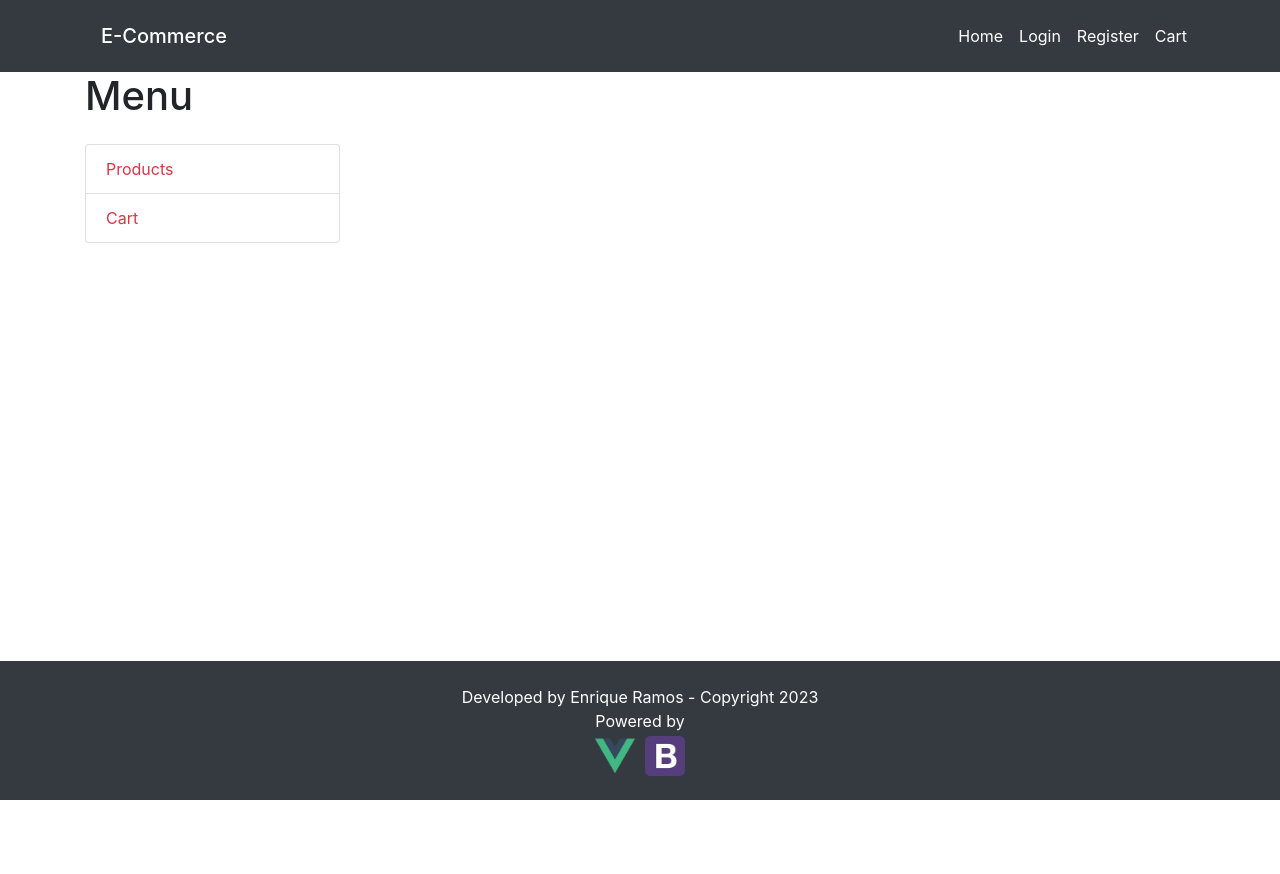
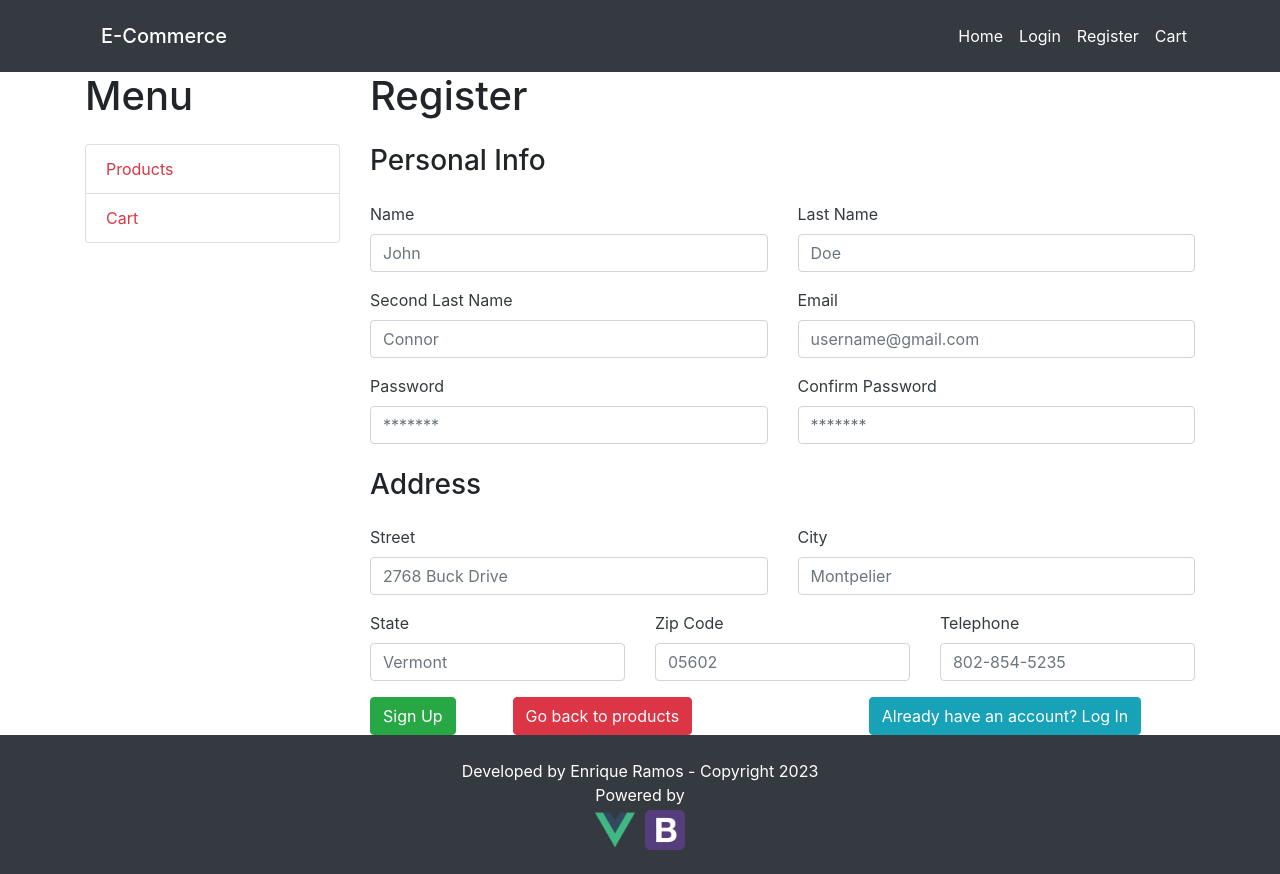
Before and after one commit to brokenerk/e_commerce_front, a Vue app: page /register in a window 1280 px wide. Before the commit the page ends 800 px from the top, so only its background shows below. Built offline with nearby package versions, Linux system fonts and the light colour scheme.

Commit message:
register working....

```diff
--- /dev/null
+++ b/src/components/Users/UserAddress.vue
@@ -0,0 +1,63 @@
+<template>
+  <div>
+    <h3 class="my-4">Address</h3>
+
+		<div class="form-group row">
+			<div class="col-lg-6 col-md-6">
+				<label for="" class="text-dark">Street</label>
+				<!-- <s:textfield cssClass="form-control" cssErrorClass="is-invalid" id="txStreet" name="model.street" placeholder="Calle El Solecito 231"/> -->
+				<!-- <s:fielderror fieldName="model.street" class="text-danger"/> -->
+				<input class="form-control" @input="setAddressData()" v-model="address.tx_street" placeholder="2768 Buck Drive"/>
+			</div>
+			<div class="col-lg-6 col-md-6">
+				<label for="" class="text-dark">City</label>
+				<!-- <s:textfield cssClass="form-control" cssErrorClass="is-invalid" id="txCity" name="model.city" placeholder="Naucalpan de Juarez"/> -->
+				<!-- <s:fielderror fieldName="model.city" class="text-danger"/> -->
+				<input class="form-control" @input="setAddressData()" v-model="address.tx_city" placeholder="Montpelier"/>
+			</div>
+		</div>
+
+		<div class="form-group row">
+			<div class="col col-lg-4">
+				<label for="" class="text-dark">State</label>
+				<!-- <s:textfield cssClass="form-control" cssErrorClass="is-invalid" id="txState" name="model.state" placeholder="Edo. de Mexico"/> -->
+				<!-- <s:fielderror fieldName="model.state" class="text-danger"/> -->
+				<input class="form-control" @input="setAddressData()" v-model="address.tx_state" placeholder="Vermont"/>
+			</div>
+			<div class="col col-lg-4">
+				<label for="" class="text-dark">Zip Code</label>
+				<!-- <s:textfield cssClass="form-control" cssErrorClass="is-invalid" id="txZipCode" name="model.zipCode" placeholder="54040"/> -->
+				<!-- <s:fielderror fieldName="model.zipCode" class="text-danger"/> -->
+				<input class="form-control" @input="setAddressData()" v-model="address.tx_zipcode" placeholder="05602"/>
+			</div>
+			<div class="col-md-6 col-lg-4">
+				<label for="" class="text-dark">Telephone</label>
+				<!-- <s:textfield cssClass="form-control" cssErrorClass="is-invalid" id="txTelephone" name="model.telephone" placeholder="55-55-55-55-55"/> -->
+				<!-- <s:fielderror fieldName="model.telephone" class="text-danger"/> -->
+				<input class="form-control" @input="setAddressData()" v-model="address.tx_telephone" placeholder="802-854-5235"/>
+			</div>
+		</div>
+  </div>
+</template>
+
+<script>
+
+export default {
+  data() {
+    return {
+      address: {
+        tx_street: '',
+        tx_city: '',
+        tx_state: '',
+        tx_zipcode: '',
+        tx_telephone: ''
+      }
+    }
+  },
+  methods: {
+    setAddressData() {
+      this.$emit('setAddressData', this.address)
+    }
+  }
+};
+</script>
--- /dev/null
+++ b/src/components/Users/UserPersonalInfo.vue
@@ -0,0 +1,73 @@
+<template>
+  <div>
+    <h3 class="my-4">Personal Info</h3>
+
+    <div class="form-group row">
+      <div class="col-lg-6 col-md-6">
+        <label for="" class="text-dark">Name</label>
+        <!-- <s:textfield cssClass="form-control" cssErrorClass="is-invalid" id="txName" name="model.name" placeholder="Juan"/> -->
+        <!-- <s:fielderror fieldName="model.name" class="text-danger"/> -->
+        <input class="form-control" @input="setUserData()" v-model="user.tx_first_name" placeholder="John"/>
+      </div>
+      <div class="col-lg-6 col-md-6">
+        <label for="" class="text-dark">Last Name</label>
+        <!-- <s:textfield cssClass="form-control" cssErrorClass="is-invalid" id="txLastName" name="model.lastName" placeholder="Gonzalez"/> -->
+        <!-- <s:fielderror fieldName="model.lastName" class="text-danger"/> -->
+        <input class="form-control" @input="setUserData()" v-model="user.tx_last_name_a" placeholder="Doe"/>
+      </div>
+    </div>
+
+    <div class="form-group row">
+      <div class="col-lg-6 col-md-6">
+        <label for="" class="text-dark">Second Last Name</label>
+        <!-- <s:textfield cssClass="form-control" cssErrorClass="is-invalid" id="txSecondLastName" name="model.secondLastName" placeholder="Ramirez"/> -->
+        <!-- <s:fielderror fieldName="model.secondLastName" class="text-danger"/> -->
+        <input class="form-control" @input="setUserData()" v-model="user.tx_last_name_b" placeholder="Connor"/>
+      </div>
+      <div class="col-lg-6 col-md-6">
+        <label for="" class="text-dark">Email</label>
+        <!-- <s:textfield cssClass="form-control" cssErrorClass="is-invalid" id="txLogin" name="model.login" placeholder="goku777@gmail.com"/> -->
+        <!-- <s:fielderror fieldName="model.login" class="text-danger"/> -->
+        <input class="form-control" @input="setUserData()" v-model="user.tx_login" placeholder="username@gmail.com"/>
+      </div>
+    </div>
+
+    <div class="form-group row">
+      <div class="col-lg-6 col-md-6">
+        <label for="" class="text-dark">Password</label>
+        <!-- <s:password cssClass="form-control" cssErrorClass="is-invalid" id="txPassword" name="model.password" placeholder="*******"/> -->
+        <!-- <s:fielderror fieldName="model.password" class="text-danger"/> -->
+        <input type="password" class="form-control" @input="setUserData()" v-model="user.tx_password" placeholder="*******"/>
+      </div>
+      <div class="col-lg-6 col-md-6">
+        <label for="" class="text-dark">Confirm Password</label>
+        <!-- <s:password cssClass="form-control" cssErrorClass="is-invalid" id="txConfirmPassword" name="confirmPassword" placeholder="*******"/> -->
+        <!-- <s:fielderror fieldName="confirmPassword" class="text-danger"/> -->
+        <input type="password" class="form-control" @input="setUserData()" v-model="confirmPassword" placeholder="*******"/>
+      </div>
+    </div>
+  </div>
+</template>
+
+<script>
+
+export default {
+  data() {
+    return {
+      user: {
+        tx_first_name: '',
+        tx_last_name_a: '',
+        tx_last_name_b: '',
+        tx_login: '',
+        tx_password: '',
+      },
+      confirmPassword: '',
+    }
+  },
+  methods: {
+    setUserData() {
+      this.$emit('setUserData', { "user": this.user, "confirmPassword": this.confirmPassword })
+    }
+  }
+};
+</script>
--- /dev/null
+++ b/src/pages/Register.vue
@@ -0,0 +1,71 @@
+<template>
+<div>
+  <h1 class="my-4">Register</h1>
+	<!-- <s:actionerror/> -->
+
+  <user-personal-info
+    @setUserData="setUserData($event)"
+  ></user-personal-info>
+
+  <user-address
+    @setAddressData="setAddressData($event)"
+  ></user-address>
+
+  <div class="row">
+    <div class="col-md-2 col-lg-2">
+      <button
+      class="btn btn-success"
+      @click="registerUser()"
+      >
+        Sign Up
+      </button>
+    </div>
+    <div class="col-md-2 col-lg-5">
+      <router-link class="btn btn-danger" to="/products">Go back to products</router-link>
+    </div>
+    <div class="col-md-2 col-lg-5">
+      <router-link class="btn btn-info" to="/login">Already have an account? Log In</router-link>
+    </div>
+  </div>
+
+</div>
+</template>
+
+<script>
+import UserAddress from '../components/Users/UserAddress.vue';
+import UserPersonalInfo from '../components/Users/UserPersonalInfo.vue';
+
+export default {
+  components: {
+    UserPersonalInfo,
+    UserAddress
+  },
+  data() {
+    return {
+      user: {},
+      confirmPassword: '',
+      address: {}
+    }
+  },
+  methods: {
+    setUserData(payload) {
+      this.confirmPassword = payload.confirmPassword;
+      this.user = payload.user;
+    },
+    setAddressData(address) {
+      this.address = address;
+    },
+    registerUser() {
+      let newUser = Object.assign({}, this.user, this.address);
+
+      this.$axios.post('/users', newUser)
+      .then(() => {
+        this.$router.replace('/login');
+      })
+      .catch((error) => {
+        alert(error.response.data.message)
+      });
+    }
+  }
+};
+</script>
--- a/src/router.js
+++ b/src/router.js
@@ -5,6 +5,7 @@ import Cart from './pages/Cart.vue';
 import Login from './pages/Login.vue';
 import Orders from './pages/Orders.vue';
 import OrderDetail from './pages/OrderDetail.vue';
+import Register from './pages/Register.vue';
 import store from './store/index.js';
 
 const router = createRouter({
@@ -15,7 +16,8 @@ const router = createRouter({
     { path: '/products', component: Products },
     { path: '/cart', component: Cart, meta: { requiresAuth: true} },
     { path: '/orders', component: Orders, meta: { requiresAuth: true} },
-    { path: '/orders/:id', component: OrderDetail, meta: { requiresAuth: true} }
+    { path: '/orders/:id', component: OrderDetail, meta: { requiresAuth: true} },
+    { path: '/register', component: Register }
   ],
 });
 
```
